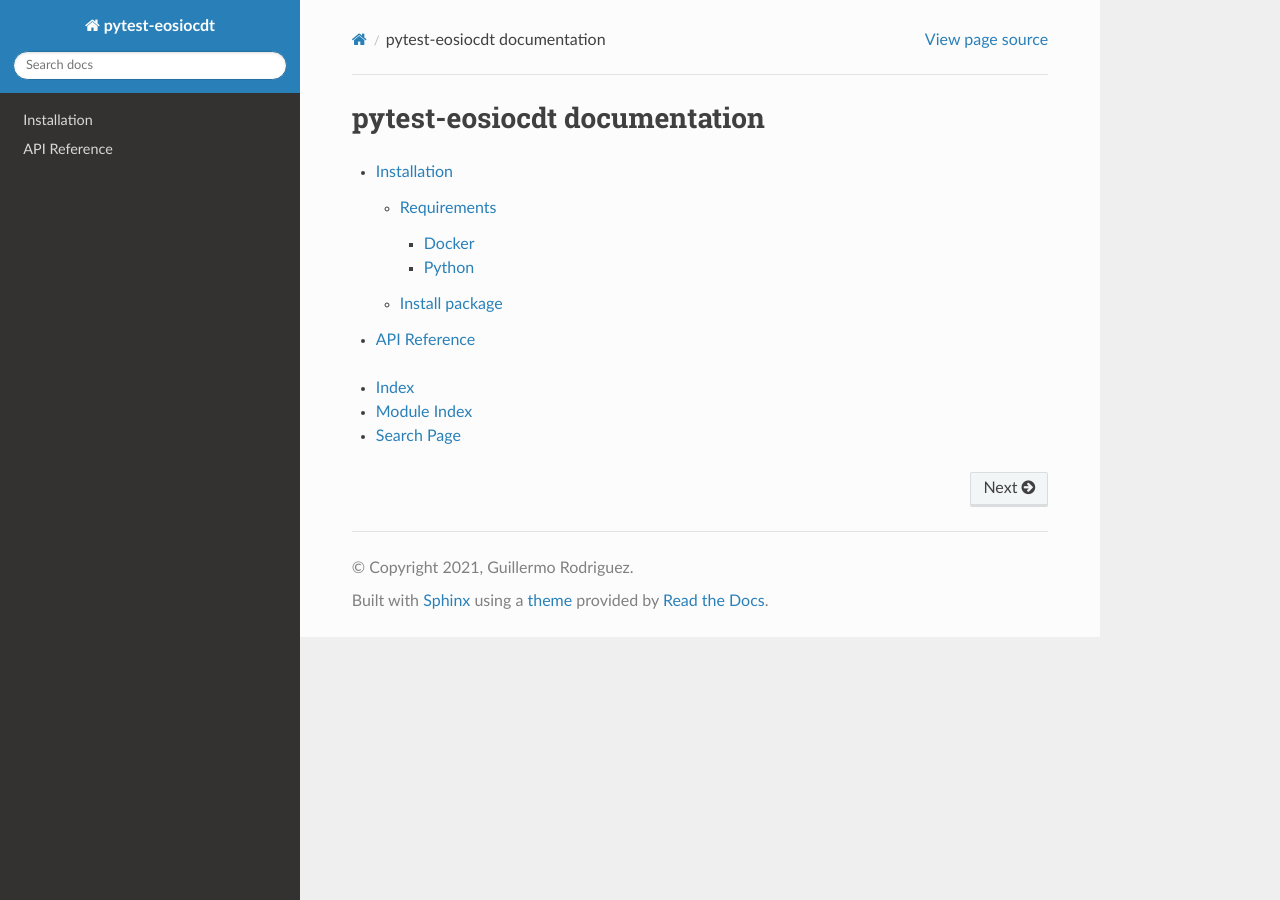
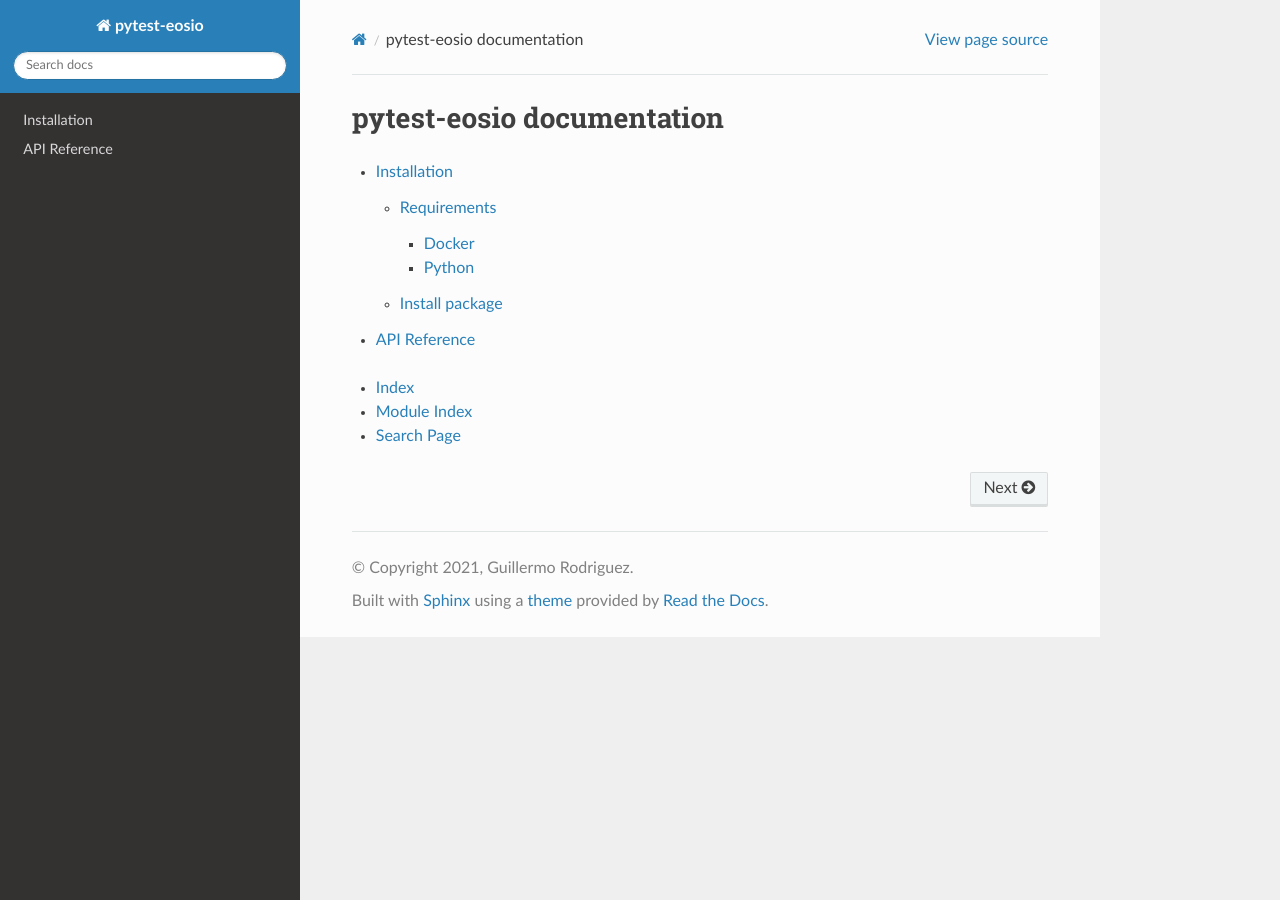
Before and after one commit to guilledk/pytest-eosio, a Sphinx documentation site: the page built from docs/index.rst, in a window 1280 px wide. Built offline with Sphinx 7.4.7 and the Read the Docs theme 2.0.0, drawn with Linux system fonts in a browser that asks for light colours.

Commit message:
Update docs

```diff
--- a/docs/conf.py
+++ b/docs/conf.py
@@ -1,6 +1,6 @@
 import sphinx_rtd_theme
 
-project = 'pytest-eosiocdt'
+project = 'pytest-eosio'
 copyright = '2021, Guillermo Rodriguez'
 author = 'Guillermo Rodriguez'
 
@@ -21,3 +21,5 @@ html_theme_options = {
     'navigation_depth': 4,
     'titles_only': False
 }
+
+autodoc_member_order = 'bysource'
--- a/docs/index.rst
+++ b/docs/index.rst
@@ -1,7 +1,7 @@
 .. index
 
-pytest-eosiocdt documentation
-=============================
+pytest-eosio documentation
+==========================
 
 .. toctree::
     tutorial/install
--- a/docs/reference.rst
+++ b/docs/reference.rst
@@ -3,5 +3,5 @@
 API Reference
 =============
 
-.. autoclass:: pytest_eosiocdt.EOSIOTestSession
+.. autoclass:: pytest_eosio.EOSIOTestSession
    :members:
--- a/docs/tutorial/install.rst
+++ b/docs/tutorial/install.rst
@@ -47,4 +47,4 @@ Install package
 
 With our ``python`` environment properly setup run::
 
-    pip install git+git://github.com/guilledk/pytest-eosiocdt.git
+    pip install git+git://github.com/guilledk/pytest-eosio.git
```
Also changed, not shown: 1 other file.
